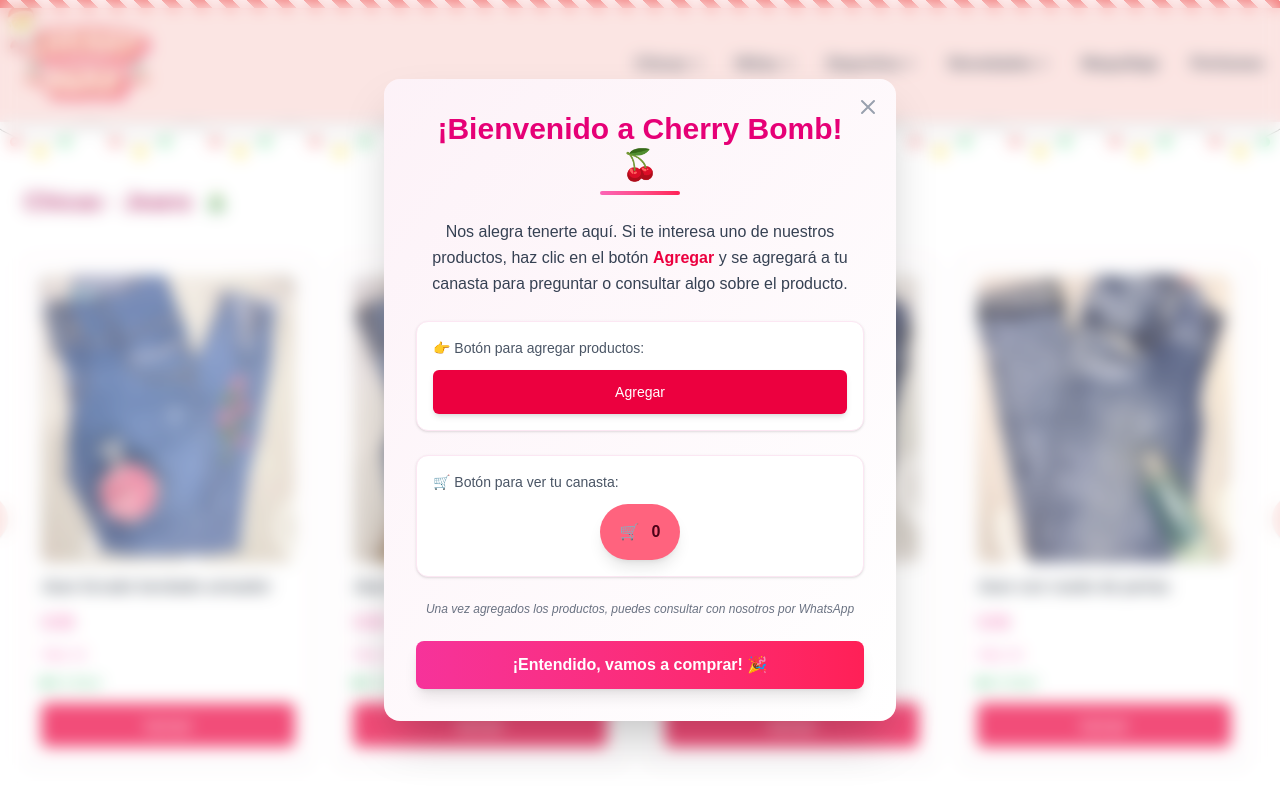
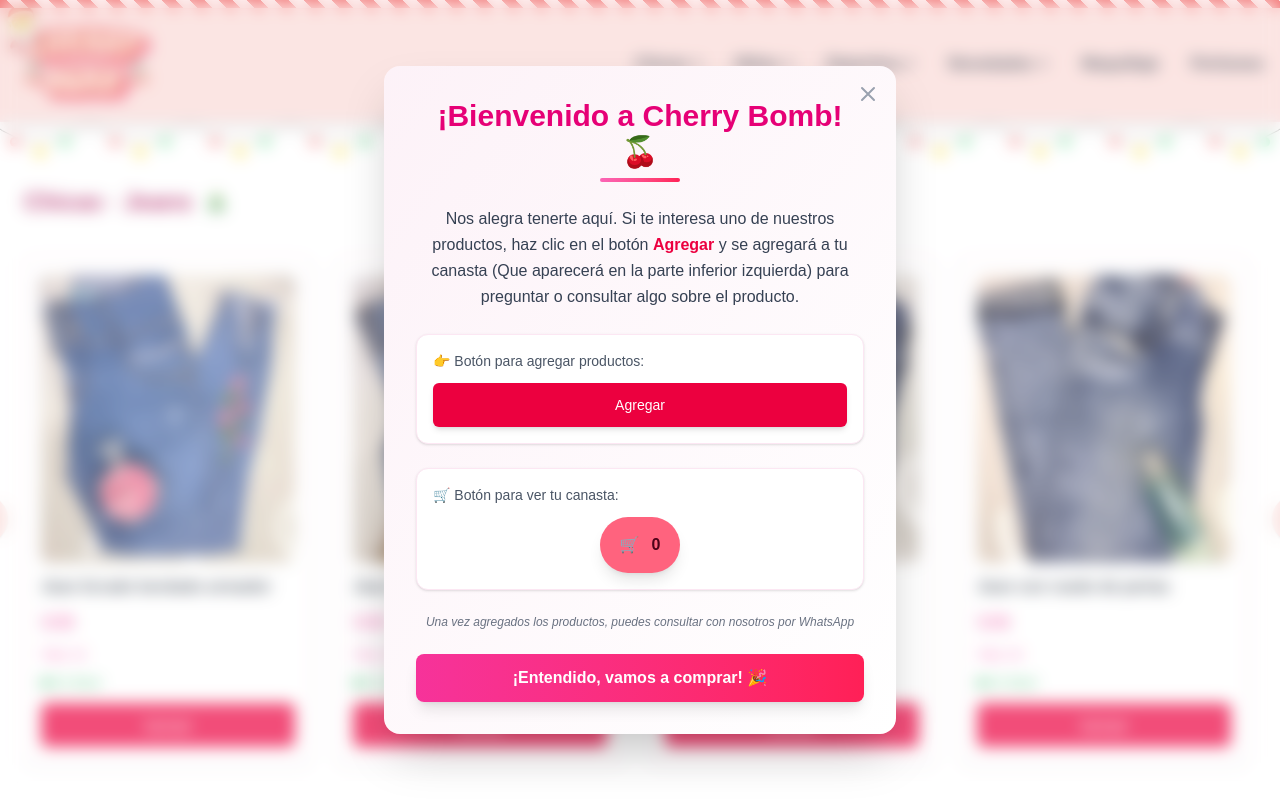
Before and after one commit to DiegoAndresAvalos/cherry-bomb, a Next.js app: page / in a window 1280 px wide. Shown: the top 800 px of the page. Built offline with nearby package versions, Linux system fonts and the light colour scheme.

Commit message:
Update WelcomeModal

```diff
--- a/src/components/WelcomeModal.jsx
+++ b/src/components/WelcomeModal.jsx
@@ -50,7 +50,8 @@ export default function WelcomeModal() {
           <p className="text-gray-700 text-center leading-relaxed">
             Nos alegra tenerte aquí. Si te interesa uno de nuestros productos,
             haz clic en el botón <span className="font-semibold text-rose-600">Agregar</span> y
-            se agregará a tu canasta para preguntar o consultar algo sobre el producto.
+            se agregará a tu canasta (Que aparecerá en la parte inferior izquierda) para preguntar o
+            consultar algo sobre el producto.
           </p>
 
           {/* Ejemplo del botón Agregar */}
```
